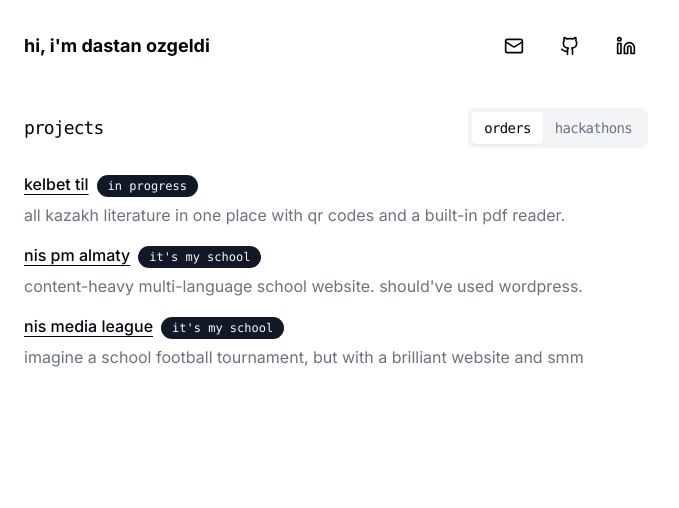
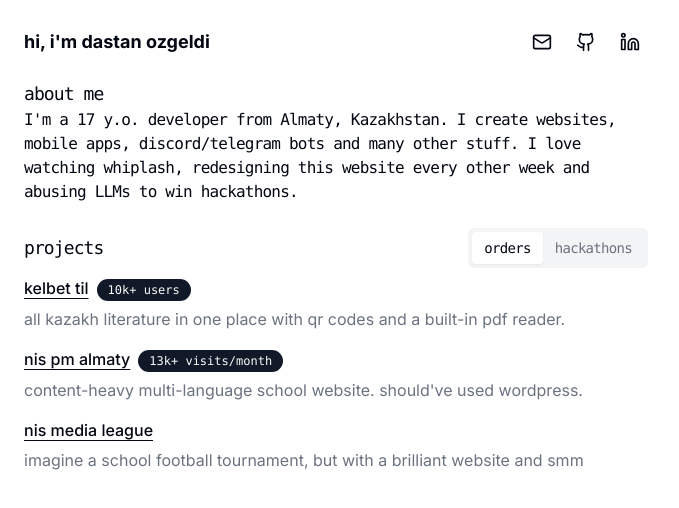
Before and after one commit to dastanozgeldi/dastanozgeldi.me, a Next.js app: page / in a window 1280 px wide. Shown: the top 508 px of the page, without its empty margins (0-679 px from the left). Built offline with nearby package versions, Linux system fonts and the light colour scheme.

Commit message:
add about section in home page

```diff
--- a/src/app/data.json
+++ b/src/app/data.json
@@ -4,19 +4,18 @@
       "name": "kelbet til",
       "description": "all kazakh literature in one place with qr codes and a built-in pdf reader.",
       "href": "https://kelbet-til.vercel.app",
-      "tag": "in progress"
+      "tag": "10k+ users"
     },
     {
       "name": "nis pm almaty",
       "description": "content-heavy multi-language school website. should've used wordpress.",
       "href": "https://fmalmnis.vercel.app",
-      "tag": "it's my school"
+      "tag": "13k+ visits/month"
     },
     {
       "name": "nis media league",
       "description": "imagine a school football tournament, but with a brilliant website and smm",
-      "href": "https://nis-media-league.vercel.app/",
-      "tag": "it's my school"
+      "href": "https://nis-media-league.vercel.app/"
     }
   ],
   "hackathons": [
@@ -36,7 +35,7 @@
       "name": "jazbahana",
       "description": "social network for students focused on studying.",
       "href": "https://github.com/dastanozgeldi/jazbahana",
-      "tag": "archived"
+      "tag": "my first hack"
     }
   ]
 }
--- a/src/app/page.tsx
+++ b/src/app/page.tsx
@@ -7,13 +7,33 @@ export default function Projects() {
 
   return (
     <section>
+      <div className="mb-6">
+        <h1 className="text-lg tracking-tighter font-mono">about me</h1>
+        <p className="font-mono tracking-tighter">
+          I&apos;m a 17 y.o. developer from Almaty, Kazakhstan. I create
+          websites, mobile apps, discord/telegram bots and many other stuff. I
+          love watching whiplash, redesigning this website every other week and
+          abusing LLMs to win hackathons.
+        </p>
+      </div>
+
       <div className="flex items-center justify-center">
         <Tabs defaultValue="orders" className="w-full">
           <div className="flex items-center justify-between">
             <h1 className="text-lg tracking-tighter font-mono">projects</h1>
             <TabsList>
-              <TabsTrigger className="font-mono tracking-tighter" value="orders">orders</TabsTrigger>
-              <TabsTrigger className="font-mono tracking-tighter" value="hackathons">hackathons</TabsTrigger>
+              <TabsTrigger
+                className="font-mono tracking-tighter"
+                value="orders"
+              >
+                orders
+              </TabsTrigger>
+              <TabsTrigger
+                className="font-mono tracking-tighter"
+                value="hackathons"
+              >
+                hackathons
+              </TabsTrigger>
             </TabsList>
           </div>
           <TabsContent value="orders">
--- a/src/components/header.tsx
+++ b/src/components/header.tsx
@@ -4,7 +4,7 @@ import Link from "next/link";
 
 export const Header = () => {
   return (
-    <header className="mb-5 md:mb-10 flex items-center justify-between">
+    <header className="mb-5 flex items-center justify-between">
       <span className="text-md md:text-lg whitespace-nowrap font-bold">
         <Link href="/">
           <span className="cursor-pointer pr-2">
@@ -12,11 +12,11 @@ export const Header = () => {
           </span>
         </Link>
       </span>
-      <div className="flex items-center justify-center gap-3">
+      <div className="flex items-center justify-center gap-2">
         {SOCIAL_LINKS.map(({ href, icon }) => (
           <a
             key={href}
-            className="duration-300 rounded-full p-3 hover:bg-secondary"
+            className="duration-300 rounded-full p-2 hover:bg-secondary"
             href={href}
           >
             {icon}
--- a/src/components/project-list.tsx
+++ b/src/components/project-list.tsx
@@ -9,7 +9,7 @@ type Props = {
 
 export const ProjectList = ({ projects }: { projects: Props }) => {
   return (
-    <ul className="space-y-4 py-4 mb-4">
+    <ul className="space-y-4">
       {projects.map((project) => (
         <li key={project.name}>
           <a href={project.href} className="flex flex-col space-y-1.5">
```
